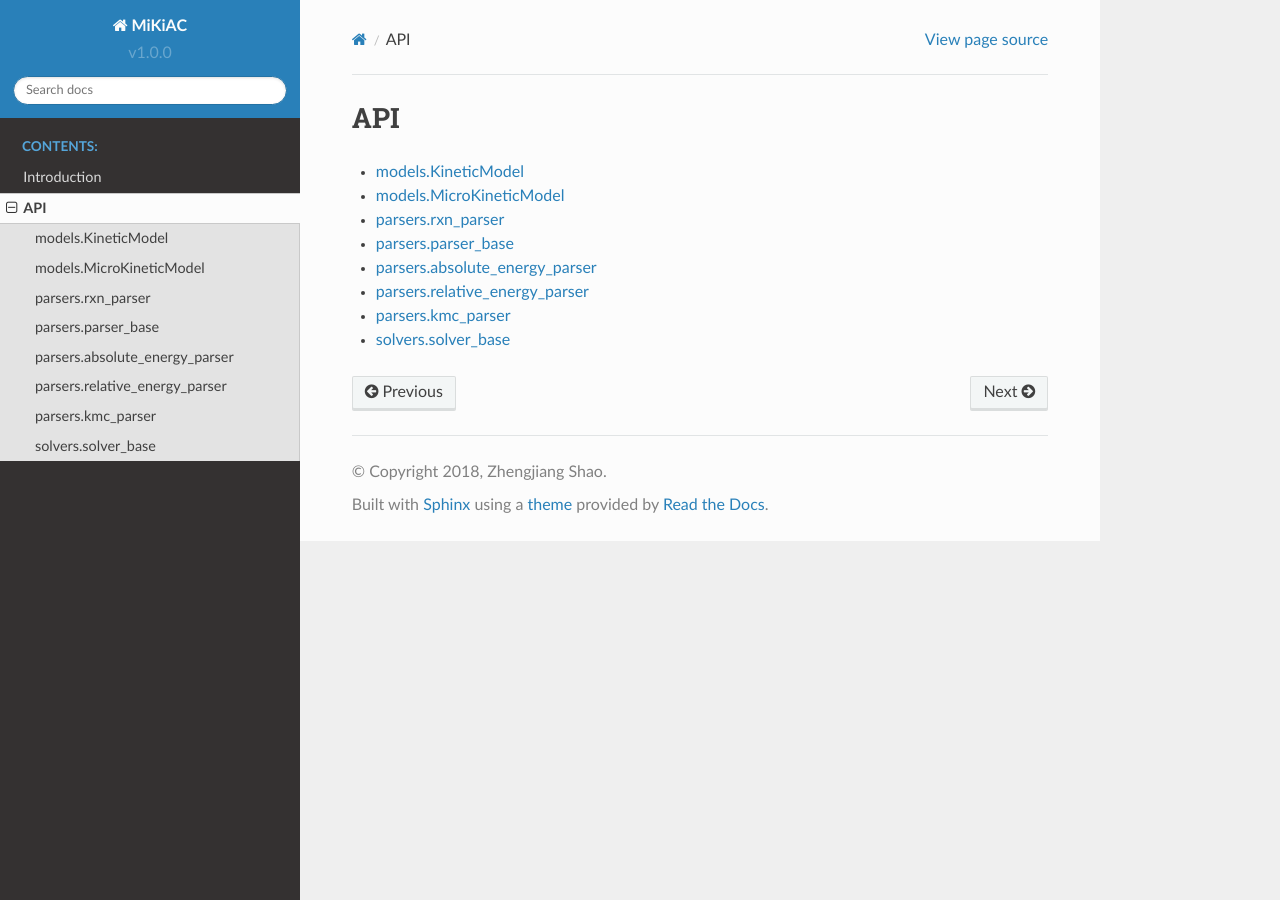
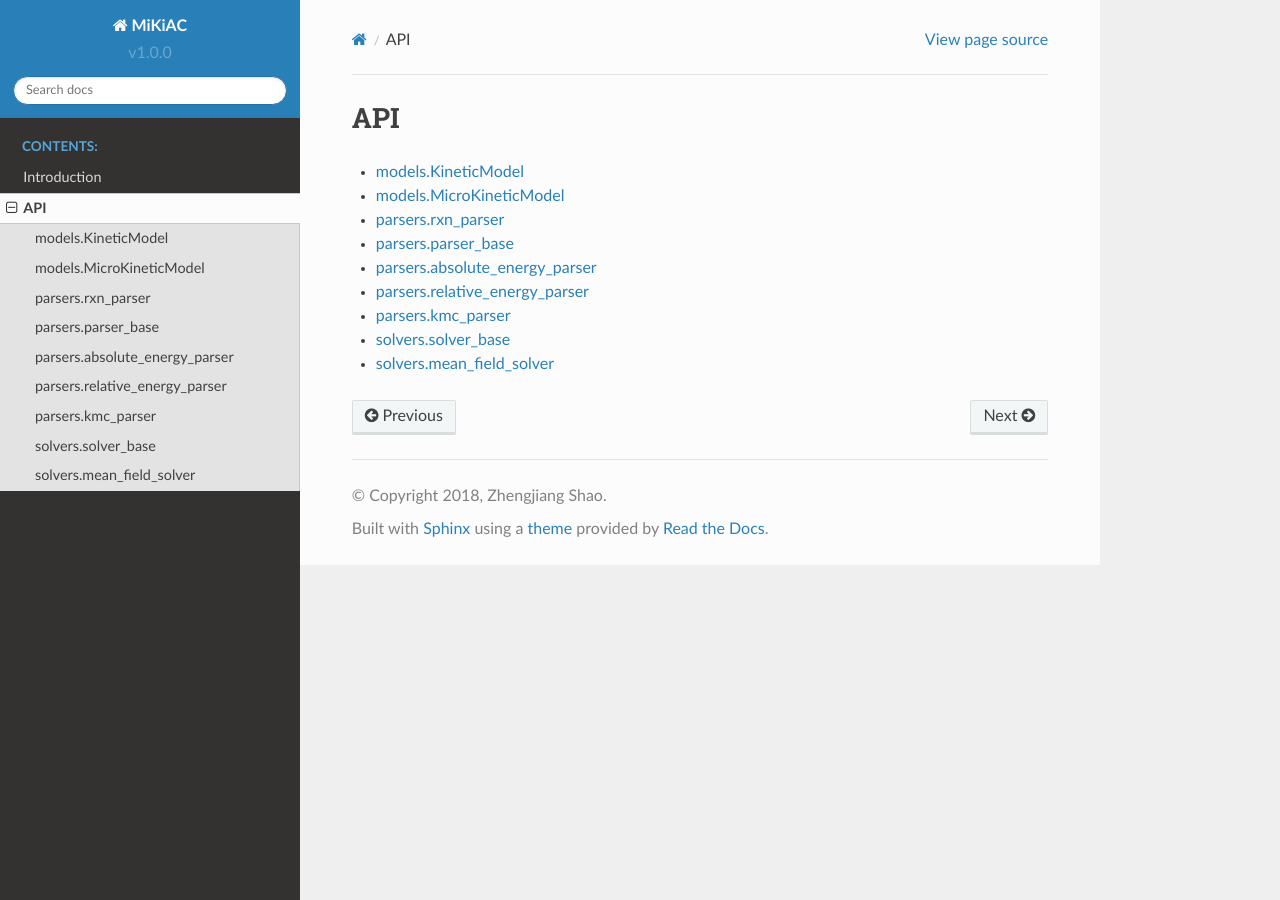
Before and after one commit to PytLab/scaks-docs, a Sphinx documentation site: the page built from source/api/index.rst, in a window 1280 px wide. Built offline with Sphinx 7.4.7 and the Read the Docs theme 2.0.0, drawn with Linux system fonts in a browser that asks for light colours.

Commit message:
Add mean_field_solver API

```diff
--- a/source/api/index.rst
+++ b/source/api/index.rst
@@ -12,3 +12,4 @@ API
    parsers.relative_energy_parser
    parsers.kmc_parser
    solvers.solver_base
+   solvers.mean_field_solver
--- /dev/null
+++ b/source/api/solvers.mean_field_solver.rst
@@ -0,0 +1,7 @@
+solvers.mean_field_solver
+-------------------------
+
+.. autoclass:: mikiac.solvers.mean_field_solver.MeanFieldSolver
+   :members:
+   :inherited-members:
+   :show-inheritance:
```
